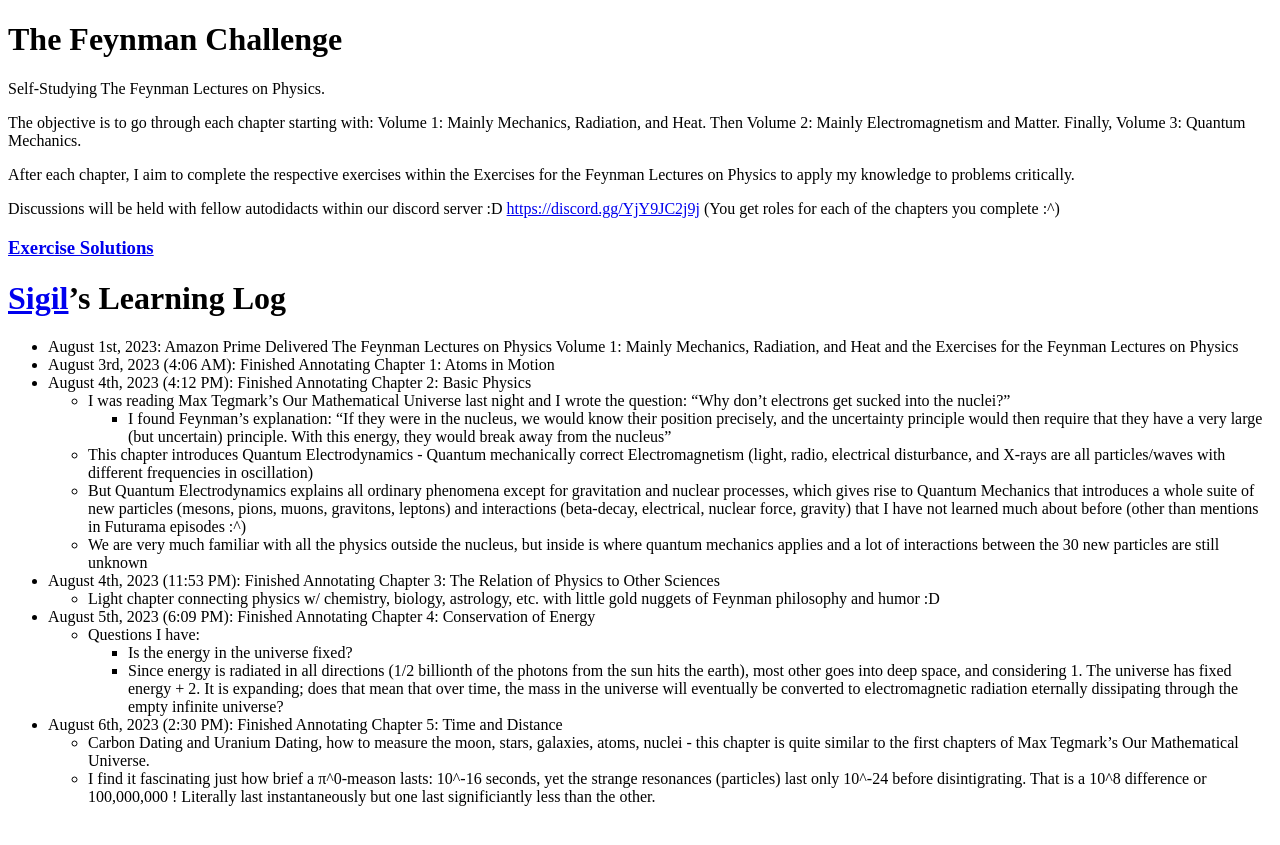
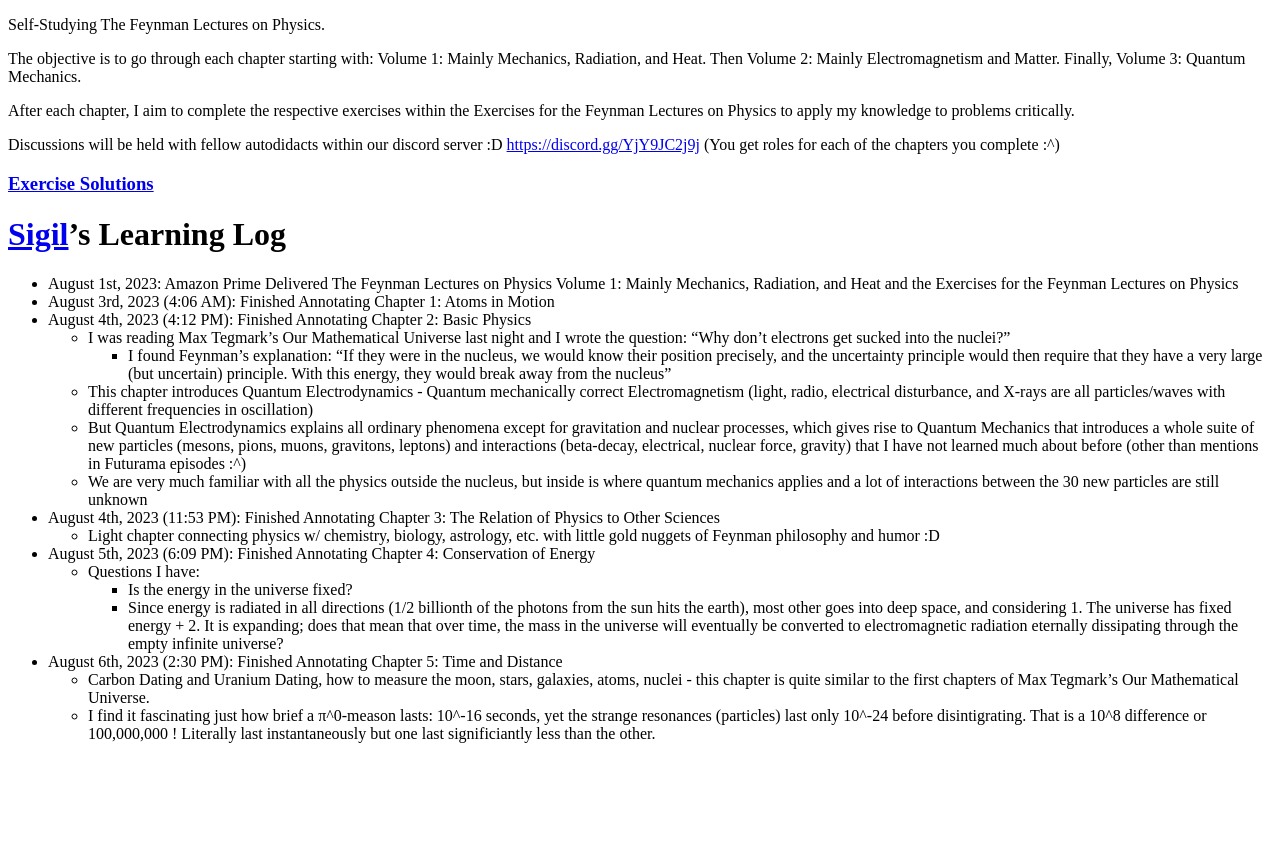
Before and after one commit to Sigil-Wen/feynman-lectures, a Jekyll site: the page built from README.md, in a window 1280 px wide. Shown: the top 845 px of the page. Built offline with Jekyll 4.4.1, drawn with Linux system fonts in a browser that asks for light colours; our own code applies the rules of GitHub Pages for plain Markdown files; part of the change alters nothing that is shown.

Commit message:
remove duplicate header stuff in config

```diff
--- a/_config.yml
+++ b/_config.yml
@@ -12,3 +12,11 @@ css: github-markdown-light.css
 
 kramdown:
   math_engine: mathjax
+
+plugins:
+  - jekyll-titles-from-headings
+
+titles_from_headings:
+  enabled:     true
+  strip_title: true
+  collections: true
```
